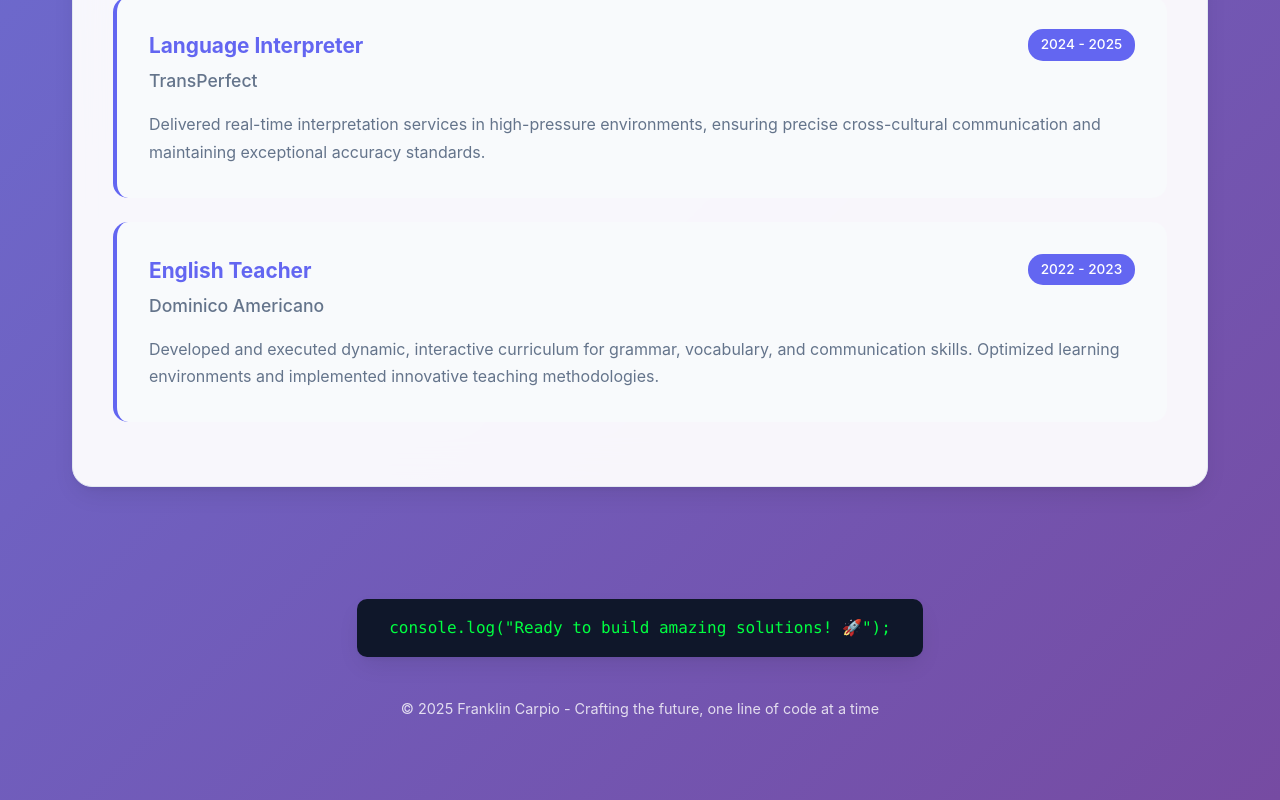
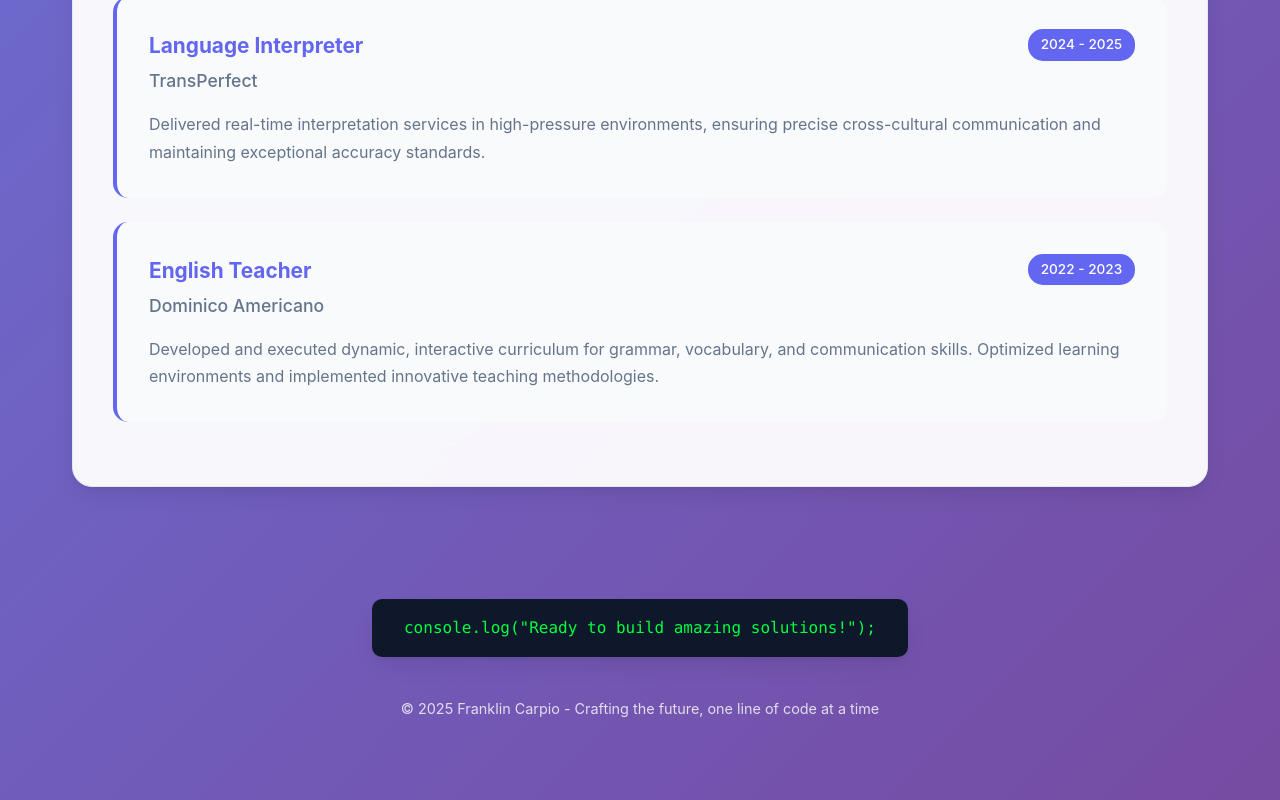
Before and after one commit to FCarpio03/FCarpio, a plain HTML site: page index.html in a window 1280 px wide. Shown: the part 1542-2342 px from the top of the page. Drawn offline with Linux system fonts and the light colour scheme.

Commit message:
Update index.html

```diff
--- a/index.html
+++ b/index.html
@@ -604,7 +604,7 @@
         <!-- Footer -->
         <footer class="footer loading">
             <div class="code-snippet">
-                console.log("Ready to build amazing solutions! 🚀");
+                console.log("Ready to build amazing solutions!");
             </div>
             <p>© 2025 Franklin Carpio - Crafting the future, one line of code at a time</p>
         </footer>
```
